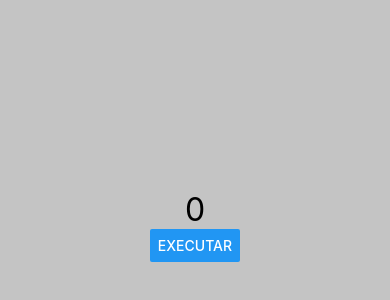
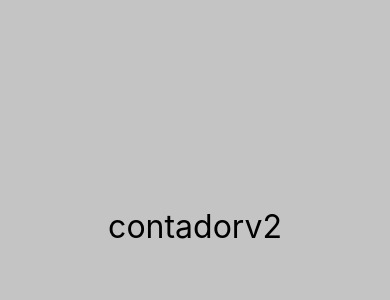
Before and after one commit to hericklima22/aprendendo-react-native, a React Native app in the folder exercicios/: screen / in a window 390 px wide. Shown: the part 196-496 px from the top of the page. Built offline with nearby package versions, Linux system fonts and the light colour scheme.

Commit message:
tentando fazer o exercicios rodar no expo

```diff
--- a/exercicios/package.json
+++ b/exercicios/package.json
@@ -21,6 +21,7 @@
     "babel-jest": "^26.6.3",
     "eslint": "7.14.0",
     "jest": "^26.6.3",
+    "expo": "^41.0.0",
     "metro-react-native-babel-preset": "^0.66.0",
     "react-native-codegen": "^0.0.7",
     "react-test-renderer": "17.0.2"
--- a/exercicios/src/App.js
+++ b/exercicios/src/App.js
@@ -8,12 +8,17 @@ import {View, StyleSheet} from 'react-native'
 // import Titulo from './components/Titulo'
 // import Botao from './components/Botao'
 // import Contador from './components/Contador'
-import Pai from './components/indireta/Pai'
+// import Pai from './components/indireta/Pai'
+import Contadorv2 from './components/contador/contadorv2'
 
 
 export default () => (
   <View style={style.App}>
-    <Pai />
+
+    <Contadorv2></Contadorv2>
+
+
+    {/* <Pai /> */}
 
 
 
--- /dev/null
+++ b/exercicios/src/components/contador/contadorv2.js
@@ -0,0 +1,12 @@
+import React from 'react'
+import { Text } from 'react-native'
+import Estilo from '../estilo'
+
+
+export default props => {
+    return (
+        <Text style={Estilo.fonteGrande}>
+            contadorv2
+        </Text>
+    )
+}
```
Also changed, not shown: exercicios/src/components/contador/contadorDisplay.js (added), 2 other files (tests, documents, lock files or other folders).
